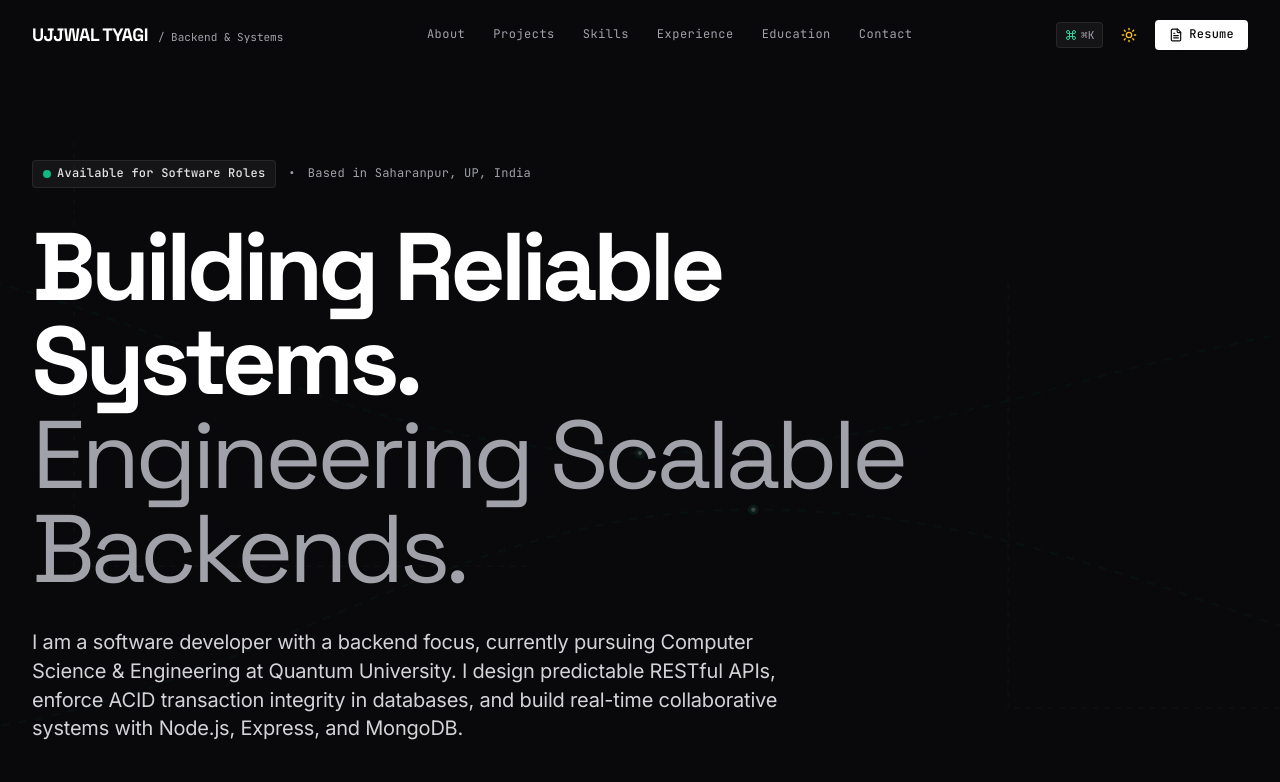
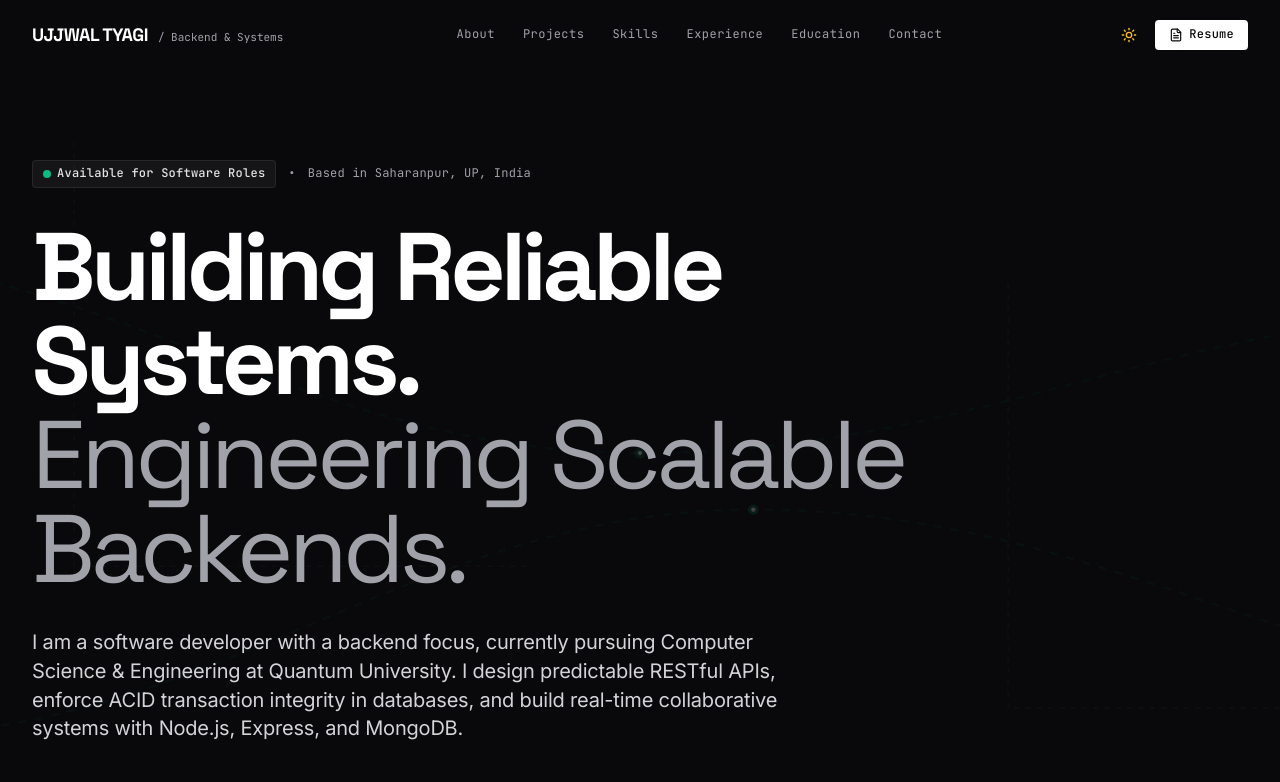
Before and after one commit to ujjwaltyagivashishtha/Portfolio, a React (Vite) app: page / in a window 1280 px wide. Shown: the top 782 px of the page. Built offline with nearby package versions, Linux system fonts and the light colour scheme; the HTML template or start-up script is replaced by a standard one.

Commit message:
refactor: remove command palette trigger from Navbar and App components

```diff
--- a/src/components/layout/Navbar.jsx
+++ b/src/components/layout/Navbar.jsx
@@ -5,14 +5,11 @@ import {
   X,
   Sun,
   Moon,
-  Github,
-  Linkedin,
-  Command,
   FileText,
   ArrowUpRight
 } from 'lucide-react';
 
-export const Navbar = ({ theme, toggleTheme, onOpenCmd, onOpenResume }) => {
+export const Navbar = ({ theme, toggleTheme, onOpenResume }) => {
   const [isScrolled, setIsScrolled] = useState(false);
   const [mobileMenuOpen, setMobileMenuOpen] = useState(false);
   const [activeSection, setActiveSection] = useState('hero');
@@ -141,17 +138,6 @@ export const Navbar = ({ theme, toggleTheme, onOpenCmd, onOpenResume }) => {
 
             {/* Desktop Action Controls */}
             <div className="hidden md:flex items-center gap-3">
-              {/* Cmd+K trigger */}
-              <button
-                type="button"
-                onClick={onOpenCmd}
-                className="px-2 py-1 rounded bg-zinc-100 dark:bg-white/[0.05] border border-zinc-200 dark:border-white/[0.08] text-zinc-600 dark:text-zinc-400 hover:text-zinc-900 dark:hover:text-white text-[11px] font-mono flex items-center gap-1 transition-all duration-150 active:scale-95"
-                title="Search commands (Cmd+K)"
-                aria-label="Open command palette"
-              >
-                <Command className="w-3 h-3 text-emerald-600 dark:text-emerald-400" />
-                <span>⌘K</span>
-              </button>
 
               {/* Theme Toggle */}
               <button
```
